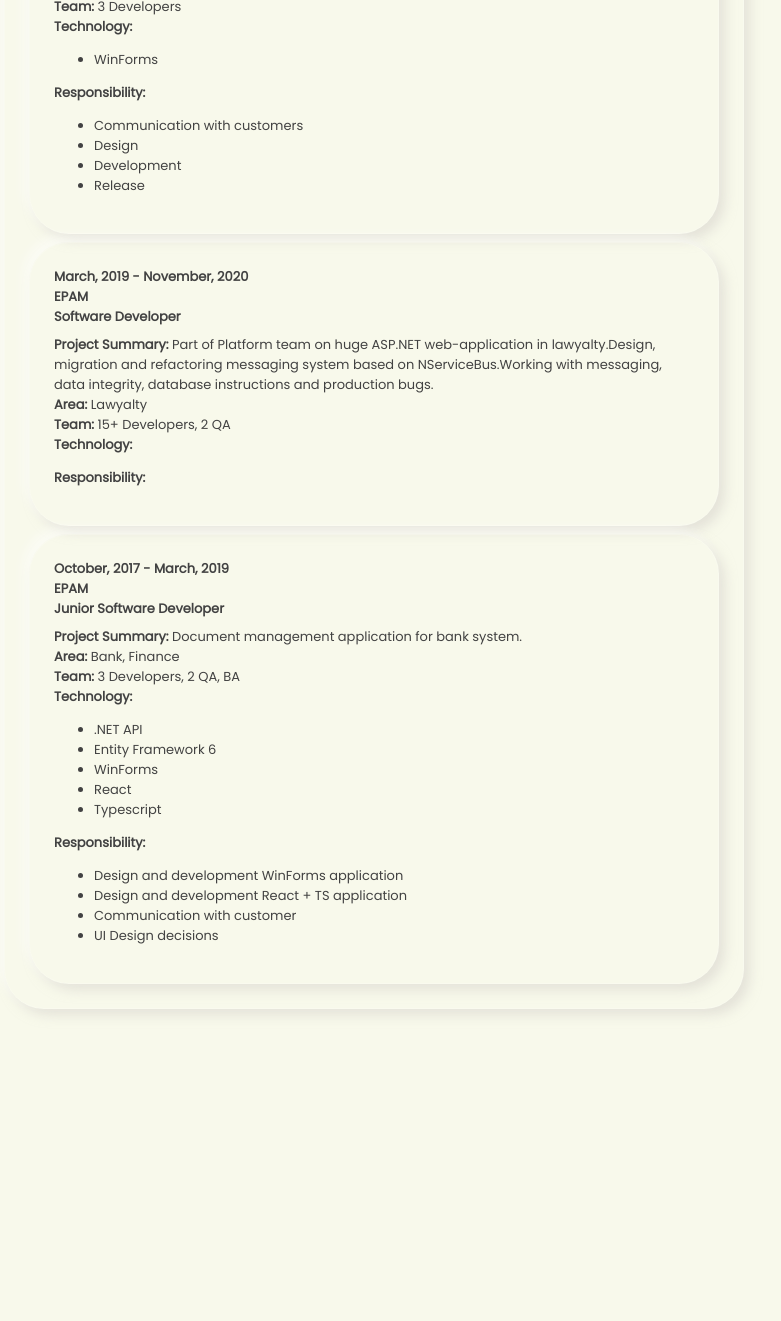
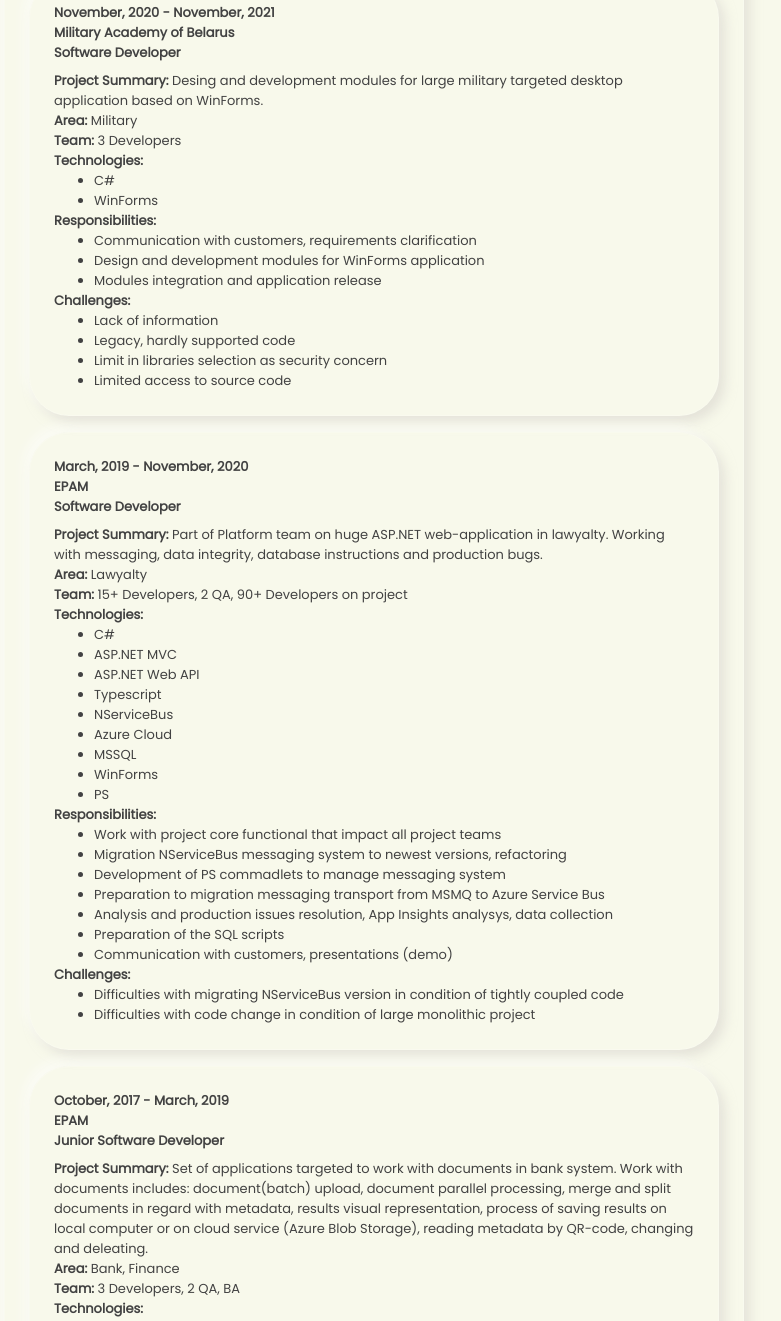
Before and after one commit to qlminspire/portfolio, a Gatsby site: page / in a window 1280 px wide. Shown: the part 1141-2462 px from the top of the page, without its empty margins (266-1047 px from the left). Before the commit the page ends 2186 px from the top, so only its background shows below. Built offline with nearby package versions, Linux system fonts and the light colour scheme; Gatsby itself is replaced by a stand-in of ours.

Commit message:
Move portfolio metadata to separate js file. Add challenges in experience representation. Fix site adaptivity issues.

```diff
--- a/src/components/portfolio/header/header.component.jsx
+++ b/src/components/portfolio/header/header.component.jsx
@@ -3,11 +3,12 @@
 import { Flexbox, Section, Tag } from '../../../styles/components';
 import { H1 } from '../../../styles/typography';
 
-export const PortfolioHeader = ({ name, tags }) => (
+export const PortfolioHeader = ({ name, tags, children }) => (
   <Section>
     <H1>{name}</H1>
     <Flexbox>
       {tags ? tags.map((text) => <Tag key={text}>{text}</Tag>) : null}
+      {children}
     </Flexbox>
   </Section>
 );
--- a/src/components/portfolio/work-experience/work-experience.component.jsx
+++ b/src/components/portfolio/work-experience/work-experience.component.jsx
@@ -7,29 +7,38 @@
   date,
   place,
   position,
-  project: { summary, area, team, technologies, responsibilities },
+  project: { summary, area, team, technologies, responsibilities, challenges },
 }) => (
   <PortfolioExperience key={date} date={date} place={place} position={position}>
     <OptionalParagraph title='Project Summary'>{summary}</OptionalParagraph>
     <OptionalParagraph title='Area'>{area}</OptionalParagraph>
     <OptionalParagraph title='Team'>{team}</OptionalParagraph>
-    <OptionalParagraph title='Technology'>
+    {technologies && technologies.length ? (
+      <OptionalParagraph title='Technologies'>
         <ul>
-        {technologies
-          ? technologies.map((technology) => (
+          {technologies.map((technology) => (
             <li key={technology}>{technology}</li>
-            ))
-          : null}
+          ))}
         </ul>
       </OptionalParagraph>
-    <OptionalParagraph title='Responsibility'>
+    ) : null}
+    {responsibilities && responsibilities.length ? (
+      <OptionalParagraph title='Responsibilities'>
         <ul>
-        {responsibilities
-          ? responsibilities.map((responsibility) => (
+          {responsibilities.map((responsibility) => (
             <li key={responsibility}>{responsibility}</li>
-            ))
-          : null}
+          ))}
         </ul>
       </OptionalParagraph>
+    ) : null}
+    {challenges && challenges.length ? (
+      <OptionalParagraph title='Challenges'>
+        <ul>
+          {challenges.map((challenge) => (
+            <li key={challenge}>{challenge}</li>
+          ))}
+        </ul>
+      </OptionalParagraph>
+    ) : null}
   </PortfolioExperience>
 );
--- a/src/components/social/social.styled.js
+++ b/src/components/social/social.styled.js
@@ -4,15 +4,19 @@
     Social
 } from './social.component';
 
-export const SocialFixed = styled(Social) `
+export const SocialLinks = styled(Social) `
     position: fixed;
     display: flex;
     justify-content: space-evenly;
-`;
-
-export const SocialFixedLeft = styled(SocialFixed) `
     flex-direction: column;
+    height: 120px;
     top: 50%;
     left: 30px;
-    height: 120px;
+
+    @media (max-width:1024px){
+        position: relative;
+        width:120px;
+        flex-direction: row;
+        height:40px;
+    }
 `;
--- /dev/null
+++ b/src/data/portfolio-metadata.js
@@ -0,0 +1,126 @@
+export const PORTFOLIO_METADATA = {
+  name: 'Vladislav Karpovich',
+  tags: ['Full Stack Developer', 'Brest, Belarus'],
+  social: {
+    email: 'vladislav.karpovich.work@gmail.com',
+    linkedin: 'https://www.linkedin.com/in/vladislav-karpovich-33b835192/',
+    github: 'https://github.com/qlminspire',
+  },
+  summary: `Experienced Full Stack Developer with over 4 years work in Web
+  Development. Curious in developing beautifull things and tend to make
+  the World Wide Web better. Interested in Productivity, Healthcare and
+  Crypto areas.`,
+  skills: ['.NET', 'C#', 'React', 'HTML', 'CSS', 'Javascript', 'SQL'],
+  languages: [
+    { language: 'Russian', level: 'Native' },
+    { language: 'English', level: 'Pre-Intermediate' },
+  ],
+  education: [
+    {
+      date: 'August, 2017 - October, 2017',
+      place: 'EPAM',
+      position: 'Trainee (.NET)',
+    },
+    {
+      date: 'September, 2014 - June, 2018',
+      place: 'Brest State Technical University',
+      position: 'Bachelor (Information technologies Engineer)',
+      summary: 'Automated systems of data processing',
+    },
+  ],
+  experience: [
+    {
+      date: 'November, 2020 - November, 2021',
+      place: 'Military Academy of Belarus',
+      position: 'Software Developer',
+      project: {
+        summary:
+        'Desing and development modules for large military targeted desktop application based on WinForms.',
+        area: 'Military',
+        team: '3 Developers',
+        technologies: ['C#', 'WinForms'],
+        responsibilities: [
+          'Communication with customers, requirements clarification',
+          'Design and development modules for WinForms application',
+          'Modules integration and application release',
+        ],
+        challenges: [
+         'Lack of information',
+         'Legacy, hardly supported code',
+         'Limit in libraries selection as security concern',
+         'Limited access to source code'
+        ]
+      },
+    },
+    {
+      date: 'March, 2019 - November, 2020',
+      place: 'EPAM',
+      position: 'Software Developer',
+      project: {
+        summary: `Part of Platform team on huge ASP.NET web-application in lawyalty.
+        Working with messaging, data integrity, database instructions and
+        production bugs.`,
+        area: 'Lawyalty',
+        team: '15+ Developers, 2 QA, 90+ Developers on project',
+        technologies: [
+          'C#',
+          'ASP.NET MVC',
+          'ASP.NET Web API',
+          'Typescript',
+          'NServiceBus',
+          'Azure Cloud',
+          'MSSQL',
+          'WinForms',
+                'PS',
+        ],
+        responsibilities: [
+         'Work with project core functional that impact all project teams',
+         'Migration NServiceBus messaging system to newest versions, refactoring',
+         'Development of PS commadlets to manage messaging system',
+         'Preparation to migration messaging transport from MSMQ to Azure Service Bus',
+         'Analysis and production issues resolution, App Insights analysys, data collection',
+         'Preparation of the SQL scripts',
+         'Communication with customers, presentations (demo)'
+        ],
+        challenges: [
+         'Difficulties with migrating NServiceBus version in condition of tightly coupled code',
+         'Difficulties with code change in condition of large monolithic project'
+        ]
+      },
+    },
+    {
+      date: 'October, 2017 - March, 2019',
+      place: 'EPAM',
+      position: 'Junior Software Developer',
+      project: {
+        summary: `Set of applications targeted to work with documents in bank system.
+ Work with documents includes:
+     document(batch) upload,
+     document parallel processing,
+     merge and split documents in regard with metadata,
+     results visual representation,
+     process of saving results on local computer or on cloud service (Azure Blob Storage),
+     reading metadata by QR-code, changing and deleating.
+ `,
+        area: 'Bank, Finance',
+        team: '3 Developers, 2 QA, BA',
+        technologies: [
+          'C#',
+          'ASP.NET Web API',
+          'React',
+          'Typescript',
+          'Ant Desing',
+          'WinForms',
+          'Entity Framework 6',
+          'MSSQL'
+        ],
+        responsibilities: [
+         'Project initial configuration (Webpack configuration), design and development components (React + Typescript), components documentation (Storybook), setting up integration with ASP.NET Web API',
+        'Complete client-side development of the desktop application with use of WinForms',
+        'Took Part in development ASP.NET Web API',
+        'Communication with customers, presentations (demo)',
+        ],
+      },
+    },
+  ],
+ };
--- a/src/pages/index.js
+++ b/src/pages/index.js
@@ -11,99 +11,9 @@
 import FontStyles from '../styles/fontStyles';
 
 import { PortfolioWorkExperience } from '../components/portfolio/work-experience/work-experience.component';
-import {
-  SocialFixedLeft,
-} from '../components/social/social.styled';
+import { SocialLinks } from '../components/social/social.styled';
 
-const metadata = {
-  name: 'Vladislav Karpovich',
-  tags: ['.Net Developer', 'Brest, Belarus'],
-  social: {
-    email: 'vladislav.karpovich.work@gmail.com',
-    linkedin: 'https://www.linkedin.com/in/vladislav-karpovich-33b835192/',
-    github: 'https://github.com/qlminspire',
-  },
-  summary: `Experienced Full-Stack Developer with over 4 years work in Web
-  Development. Curious in developing beautifull things and tend to make
-  the World Wide Web better. Interested in Productivity, Healthcare and
-  Crypto areas.`,
-  skills: ['.NET', 'C#', 'React', 'HTML', 'CSS', 'Javascript', 'SQL'],
-  languages: [
-    { language: 'Russian', level: 'Native' },
-    { language: 'English', level: 'Pre-Intermediate' },
-  ],
-  education: [
-    {
-      date: 'August, 2017 - October, 2017',
-      place: 'EPAM',
-      position: 'Trainee (.NET)',
-      summary: '',
-    },
-    {
-      date: 'September, 2014 - June, 2018',
-      place: 'Brest State Technical University',
-      position: 'Bachelor (Information technologies Engineer)',
-      summary: 'Automated systems of data processing',
-    },
-  ],
-  experience: [
-    {
-      date: 'November, 2020 - November, 2021',
-      place: 'Military Academy of Belarus',
-      position: 'Software Developer',
-      project: {
-        summary:
-          'Desing and development modules for military targeted desktop application based on WinForms.',
-        area: 'Military',
-        team: '3 Developers',
-        technologies: ['WinForms'],
-        responsibilities: [
-          'Communication with customers',
-          'Design',
-          'Development',
-          'Release',
-        ],
-      },
-    },
-    {
-      date: 'March, 2019 - November, 2020',
-      place: 'EPAM',
-      position: 'Software Developer',
-      project: {
-        summary: `Part of Platform team on huge ASP.NET web-application in lawyalty.Design, migration and refactoring
-        messaging system based on NServiceBus.Working with messaging, data integrity, database instructions and
-        production bugs.`,
-        area: 'Lawyalty',
-        team: '15+ Developers, 2 QA',
-        technologies: [],
-        responsibilities: [],
-      },
-    },
-    {
-      date: 'October, 2017 - March, 2019',
-      place: 'EPAM',
-      position: 'Junior Software Developer',
-      project: {
-        summary: `Document management application for bank system.`,
-        area: 'Bank, Finance',
-        team: '3 Developers, 2 QA, BA',
-        technologies: [
-          '.NET API',
-          'Entity Framework 6',
-          'WinForms',
-          'React',
-          'Typescript',
-        ],
-        responsibilities: [
-          'Design and development WinForms application',
-          'Design and development React + TS application',
-          'Communication with customer',
-          'UI Design decisions',
-        ],
-      },
-    },
-  ],
-};
+import { PORTFOLIO_METADATA as metadata } from '../data/portfolio-metadata';
 
 const IndexPage = () => {
   const {
@@ -123,12 +33,14 @@
       <FontStyles />
       <GlobalStyle />
       <title>{`${name} - Portfolio`}</title>
-      <PortfolioHeader name={name} tags={tags} />
-      <SocialFixedLeft
-        emailUrl={email}
-        linkedInUrl={linkedin}
-        githubUrl={github}
-      ></SocialFixedLeft>
+      <PortfolioHeader name={name} tags={tags}>
+        <SocialLinks
+          emailUrl={email}
+          linkedInUrl={linkedin}
+          githubUrl={github}
+        ></SocialLinks>
+      </PortfolioHeader>
+
       {summary ? (
         <PortfolioSection title='Summary'>
           <Paragraph>{summary}</Paragraph>
@@ -136,7 +48,7 @@
       ) : null}
       {skills ? (
         <PortfolioSection title='Skills'>
-          <Flexbox>
+          <Flexbox gap={8}>
             {skills.map((skill) => (
               <Tag key={skill}>{skill}</Tag>
             ))}
@@ -145,7 +57,7 @@
       ) : null}
       {languages ? (
         <PortfolioSection title='Languages'>
-          <Flexbox>
+          <Flexbox gap={8}>
             {languages.map(({ language, level }) => (
               <Tag key={language}>
                 <Paragraph>{language}</Paragraph>
@@ -157,7 +69,7 @@
       ) : null}
       {education ? (
         <PortfolioSection title='Education'>
-          <Flexbox>
+          <Flexbox flow='column' gap={16}>
             {education.map(({ summary, ...otherProps }) => (
               <PortfolioExperience key={otherProps.date} {...otherProps}>
                 {summary}
@@ -168,7 +80,7 @@
       ) : null}
       {experience ? (
         <PortfolioSection title='Experience'>
-          <Flexbox flow='column'>
+          <Flexbox flow='column' gap={16}>
             {experience.map(({ project, ...otherProps }) => (
               <PortfolioWorkExperience
                 key={otherProps.date}
--- a/src/styles/components.js
+++ b/src/styles/components.js
@@ -24,5 +24,6 @@
 export const Flexbox = styled.div `
     display: flex;
     flex-flow: ${({ flow }) => flow === "column" ? "column;" : "row;"};
-    gap: ${({ gap }) => !gap ? "8px" : gap };
+    flex-wrap: wrap;
+    gap: ${({ gap }) => !gap ? "8px;" : `${gap}px;` };
 `;
--- a/src/styles/globalStyles.js
+++ b/src/styles/globalStyles.js
@@ -1,6 +1,10 @@
 import { createGlobalStyle } from 'styled-components';
 
 const GlobalStyle = createGlobalStyle`
+  ul{
+    margin:0;
+  }
+
   body {
     background: #f8f9eb;
     color: #424242;
```
Lines whose indentation alone changed are shown as unchanged.
